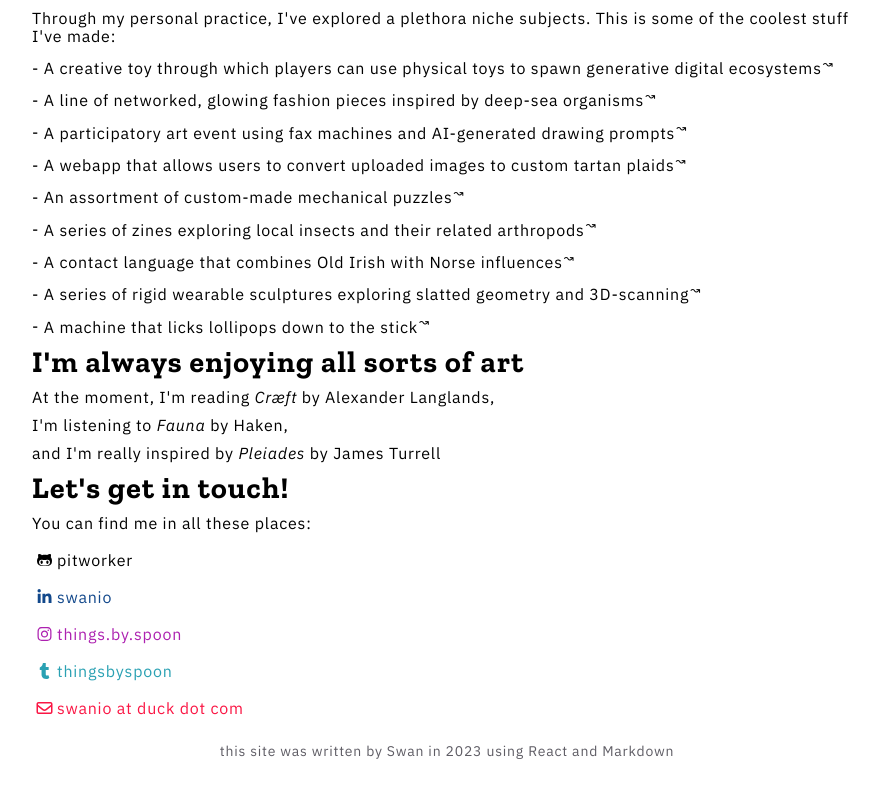
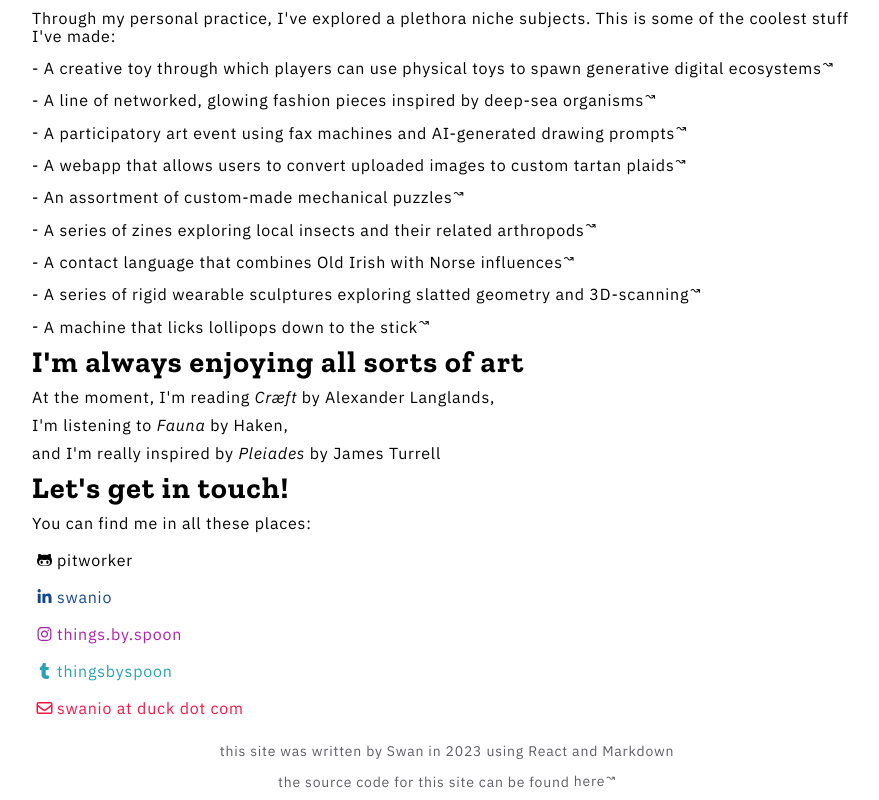
Before and after one commit to pitworker/portfolio, a React (Create React App) app: page / in a window 1280 px wide. Shown: the part 264-1064 px from the top of the page, without its empty margins (193-1072 px from the left). Before the commit the page ends 1034 px from the top, so only its background shows below. Built offline with nearby package versions, Linux system fonts and the light colour scheme.

Commit message:
Fixing hanging indents on list items

```diff
--- a/src/pages/MainContent.js
+++ b/src/pages/MainContent.js
@@ -101,7 +101,13 @@ const MainContent = () => {
           } </div>
         </div>
         <div className="bottom-stamp">
-          this site was written by Swan in 2023 using React and Markdown
+          <div>
+            this site was written by Swan in 2023 using React and Markdown
+          </div>
+          <div>
+            {"the source code for this site can be found "}
+            <a href="https://github.com/pitworker/portfolio">here</a>
+          </div>
         </div>
         <Outlet />
       </div>
--- a/src/style/App.css
+++ b/src/style/App.css
@@ -92,6 +92,10 @@ ul {
   list-style-position: inside;
   list-style-type: "- "
 }
+li {
+  padding-left: 11px !important;
+  text-indent: -11px;
+}
 
 p, li {
   font-family: var(--sans);
--- a/src/style/MainContent.css
+++ b/src/style/MainContent.css
@@ -3,7 +3,7 @@
   margin-right: 10px;
 }
 
-.main-content a:after {
+.main-content a:after, .bottom-stamp a:after {
   content: "\219d";
   padding-left: 1px;
   vertical-align: super;
@@ -70,3 +70,9 @@
   letter-spacing: 0.05rem;
   color: var(--grey);
 }
+.bottom-stamp a:link, .bottom-stamp a:visited {
+  color: var(--grey);
+}
+.bottom-stamp a:hover, .bottom-stamp a:active {
+  color: var(--black);
+}
```
